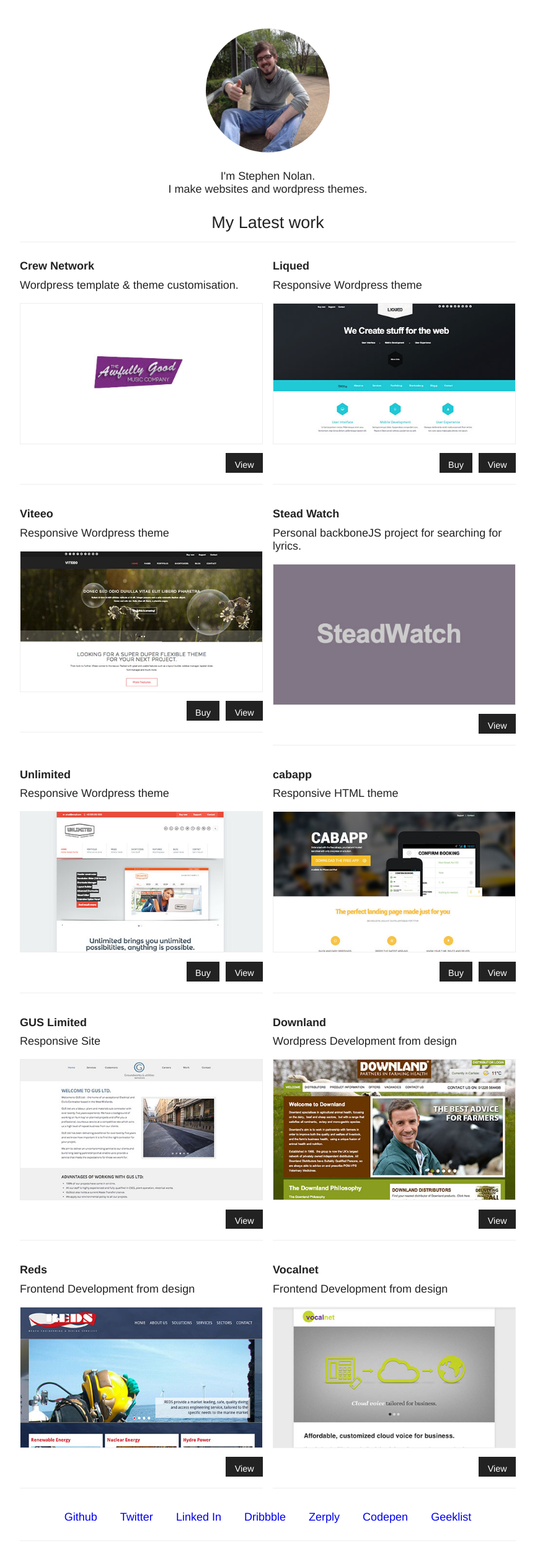
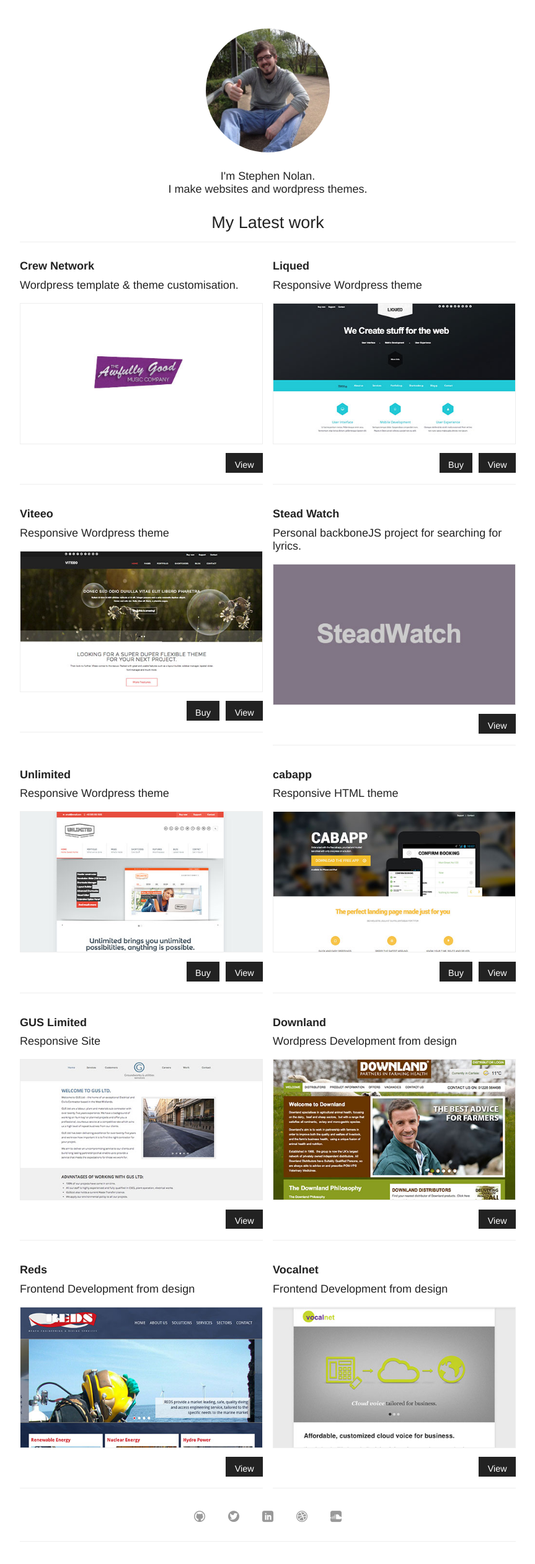
Before and after one commit to sn0lan/sn0lan.github.com, a Jekyll site: the page built from index.html, in a window 1280 px wide. Shown: the whole page at 62% size, without its empty margins (208-1071 px from the left). Built offline with Jekyll 4.4.1, drawn with Linux system fonts in a browser that asks for light colours.

Commit message:
social links sorted out

```diff
--- a/_layouts/default.html
+++ b/_layouts/default.html
@@ -12,6 +12,7 @@
 
         <link rel="stylesheet" href="/css/syntax.css">
         <link rel="stylesheet" href="/css/normalize.css">
+        <link rel="stylesheet" href="/css/socialfont.css">
         <link rel="stylesheet" href="/css/main.css">
 
     </head>
@@ -30,13 +31,11 @@
 
             <div class="footer">
               <nav class="social">
-                  <a href="http://github.com/sn0lan/" target='_blank'>Github</a>
-                  <a href="http://twitter.com/sn0lan/" target='_blank'>Twitter</a>
-                  <a href="http://linkedin.com/in/sn0lan" target='_blank'>Linked In</a>
-                  <a href="http://dribbble.com/sn0lan/" target='_blank'>Dribbble</a>
-                  <a href="http://zerply.com/sn0lan/" target='_blank'>Zerply</a>
-                  <a href="http://codepen.io/sn0lan" target='_blank'>Codepen</a>
-                  <a href="https://geekli.st/sn0lan">Geeklist</a>
+                  <a href="http://github.com/sn0lan/" target='_blank' class='socialicon icon-github'><i></i><span>Github</span></a>
+                  <a href="http://twitter.com/sn0lan/" target='_blank' class='socialicon icon-twitter'><i></i><span>Twitter</span></a>
+                  <a href="http://linkedin.com/in/sn0lan" target='_blank' class='socialicon icon-linkedin'><i></i><span>Linked In</span></a>
+                  <a href="http://dribbble.com/sn0lan/" target='_blank' class='socialicon icon-dribbble'><i></i><span>Dribbble</span></a>
+                  <a href="https://soundcloud.com/stephen-nolan/" target="_blank " class='socialicon icon-soundcloud'><i></i><span>Soundcloud</span></a>
               </nav>
             </div>
 
--- a/css/main.css
+++ b/css/main.css
@@ -71,6 +71,12 @@
 	width: 100%;
 }
 
+.socialicon{
+	color: #999;
+}
+
+.socialicon span{ display: none; }
+
 /*  Elements  */
 
 /* My Work */
--- /dev/null
+++ b/css/socialfont.css
@@ -0,0 +1,55 @@
+@font-face {
+	font-family: 'icomoon';
+	src:url('../assets/font/icomoon.eot');
+	src:url('../assets/font/icomoon.eot?#iefix') format('embedded-opentype'),
+		url('../assets/font/icomoon.woff') format('woff'),
+		url('../assets/font/icomoon.ttf') format('truetype'),
+		url('../assets/font/icomoon.svg#icomoon') format('svg');
+	font-weight: normal;
+	font-style: normal;
+}
+
+/* Use the following CSS code if you want to use data attributes for inserting your icons */
+[data-icon]:before {
+	font-family: 'icomoon';
+	content: attr(data-icon);
+	speak: none;
+	font-weight: normal;
+	font-variant: normal;
+	text-transform: none;
+	line-height: 1;
+	-webkit-font-smoothing: antialiased;
+	-moz-osx-font-smoothing: grayscale;
+}
+
+/* Use the following CSS code if you want to have a class per icon */
+/*
+Instead of a list of all class selectors,
+you can use the generic selector below, but it's slower:
+[class*="icon-"] {
+*/
+.icon-soundcloud, .icon-github, .icon-twitter, .icon-dribbble, .icon-linkedin {
+	font-family: 'icomoon';
+	speak: none;
+	font-style: normal;
+	font-weight: normal;
+	font-variant: normal;
+	text-transform: none;
+	line-height: 1;
+	-webkit-font-smoothing: antialiased;
+}
+.icon-soundcloud:before {
+	content: "\61";
+}
+.icon-github:before {
+	content: "\62";
+}
+.icon-twitter:before {
+	content: "\63";
+}
+.icon-dribbble:before {
+	content: "\64";
+}
+.icon-linkedin:before {
+	content: "\65";
+}
```
Also changed, not shown: assets/font/icomoon.ttf (added), assets/font/icomoon.woff (added), 3 other files.
